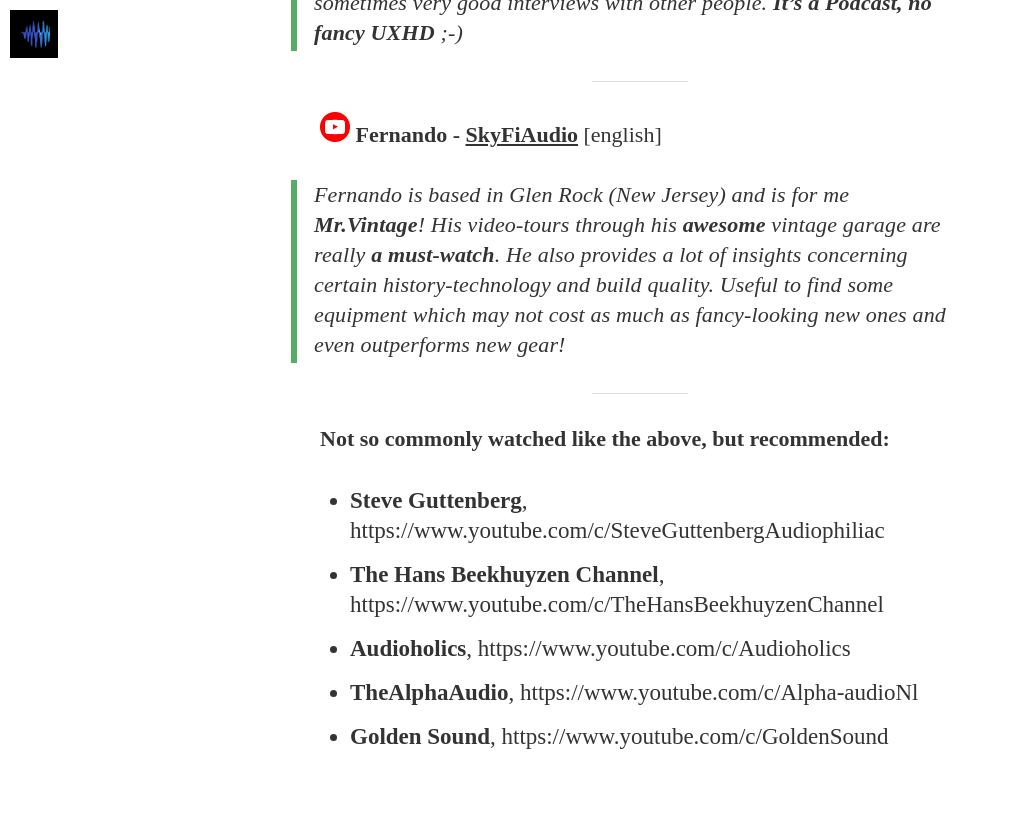
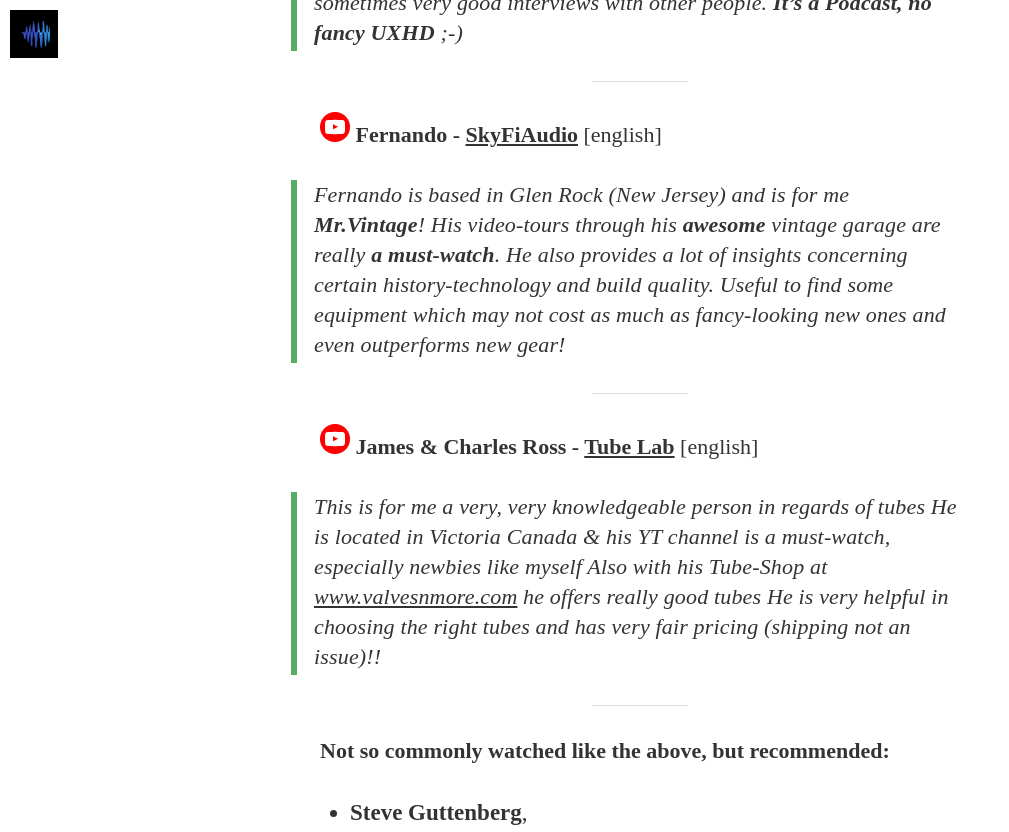
Before and after one commit to geraldfehringer/gerihifi.github.io, a Jekyll site: the page built from videos.md, in a window 1280 px wide and 1400 px high, scrolled down 1826 px. Shown: the top 832 px of the window, without its empty margins (0-1009 px from the left). Built offline with Jekyll 4.4.1, drawn with Linux system fonts in a browser that asks for light colours; nearby versions of some CDN libraries; some web fonts are replaced; some of the changed text lies outside the part shown; grey boxes are pictures that could not be loaded.

Commit message:
add comments

```diff
--- a/_posts/2022-09-24-gerihifi-the-beginning.markdown
+++ b/_posts/2022-09-24-gerihifi-the-beginning.markdown
@@ -1,6 +1,6 @@
 ---
 layout: post
-title:  "ADC - Digital dream or epic flaw?"
+title:  "ADC - Digital dream or epic flaw - PT.1?"
 date:   2022-09-22 01:00:01
 categories: hifi start dac
 tags: featured
@@ -11,7 +11,9 @@ image: /assets/article_images/2022-09-24-gerihifi-the-beginning/dac1.png
 >&nbsp; &nbsp; **_"Without noise, it's artificial!"_** \
 >&nbsp; &nbsp; &nbsp; _...welcome to the world of digital._
 
-**My journey with ADC or is it D/A :thinking:** #PART1#
+**My journey with ADC or is it D/A :thinking:**
+
+**PART 1.**
 
 20+Y, I got rid of my large CD collection. I was never the Vinyl-guy and a big CD-chaser, before as many of us, I'd recorded anything what came closely to music on casette-deck (previously used by my C64 datassette).... you can assume, I'm not from the Z-Generation, more on the side of _'**I-AM-OLDER-THAN-THE-INTERNET**'_ :speak_no_evil:
 
--- a/videos.md
+++ b/videos.md
@@ -45,10 +45,19 @@ image: /assets/images/youtube-background1.jpg
 
 ---
 
+![]({{ "/assets/images/youtube.png" | prepend: site.baseurl }} "James - Tube Lab") **James & Charles Ross - [Tube Lab](https://www.youtube.com/channel/UC8oqw6k6yTYTDTlu1qfTFSg)** [english]
+
+>>This is for me a very, very knowledgeable person in regards of tubes
+>>He is located in Victoria Canada & his YT channel is a must-watch, especially newbies like myself
+>>Also with his Tube-Shop at [www.valvesnmore.com](www.valvesnmore.com) he offers really good tubes
+>>He is very helpful in choosing the right tubes and has very fair pricing (shipping not an issue)!!
+
+---
+
 **Not so commonly watched like the above, but recommended:**
 
-- **Steve Guttenberg**, https://www.youtube.com/c/SteveGuttenbergAudiophiliac
-- **The Hans Beekhuyzen Channel**, https://www.youtube.com/c/TheHansBeekhuyzenChannel
-- **Audioholics**, https://www.youtube.com/c/Audioholics
-- **TheAlphaAudio**, https://www.youtube.com/c/Alpha-audioNl
-- **Golden Sound**, https://www.youtube.com/c/GoldenSound
+- **Steve Guttenberg**, [https://www.youtube.com/c/SteveGuttenbergAudiophiliac](https://www.youtube.com/c/SteveGuttenbergAudiophiliac)
+- **The Hans Beekhuyzen Channel**, [https://www.youtube.com/c/TheHansBeekhuyzenChannel](https://www.youtube.com/c/TheHansBeekhuyzenChannel)
+- **Audioholics**, [https://www.youtube.com/c/Audioholics](https://www.youtube.com/c/Audioholics)
+- **TheAlphaAudio**, [https://www.youtube.com/c/Alpha-audioNl](https://www.youtube.com/c/Alpha-audioNl)
+- **Golden Sound**, [https://www.youtube.com/c/GoldenSound](https://www.youtube.com/c/GoldenSound)
```
Also changed, not shown: 2 other files.
